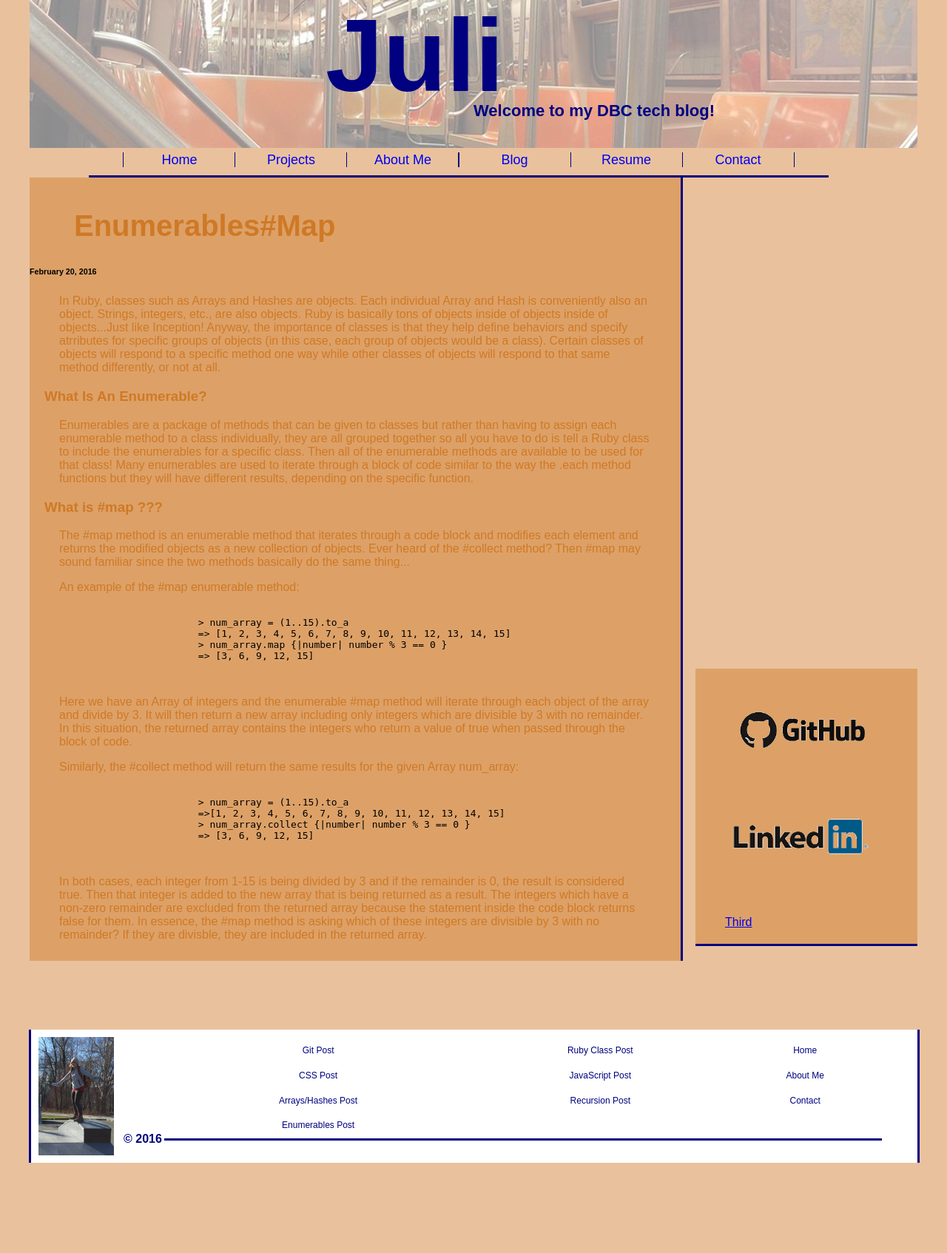
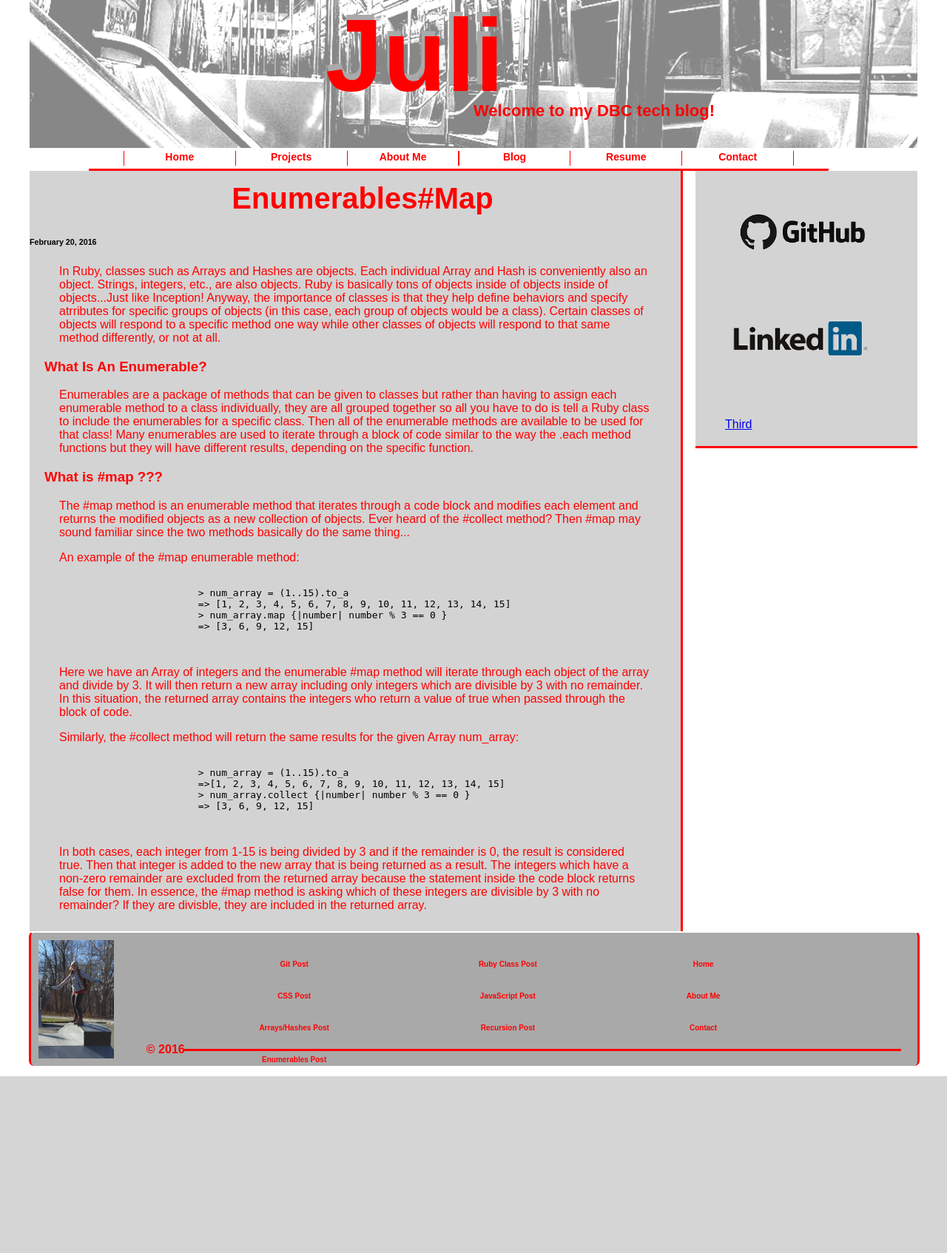
Before and after one commit to juli212/juli212.github.io, a PHP site: page /blog/enumerable-methods.html in a window 1280 px wide. Shown: the whole page at 74% size. After the commit the page ends 1455 px from the top, so only its background shows below. Run offline with PHP 8.4, Linux system fonts and the light colour scheme.

Commit message:
update website layout and css

```diff
--- a/blog/arrays-hashes.html
+++ b/blog/arrays-hashes.html
@@ -5,14 +5,16 @@
   <meta charset="UTF-8">
   <link rel="icon" href="../imgs/titlepic.png" />
   <link rel="stylesheet" type="text/css" href="../stylesheets/default.css">
+  <link rel="stylesheet" type="text/css" href="../stylesheets/blog.css">
 </head>
 
 <body>
 	<header>
 		<div>
-			<img src="../imgs/subway.png" />
+			<img src="../imgs/subwaybw.png" />
 		</div>
 	<h1>Juli</h1>
+	<h1 id="j2">Juli</h1>
 	<h5>Welcome to my DBC tech blog!</h5>
 	</header>
 
--- a/blog/blog-template.html
+++ b/blog/blog-template.html
@@ -5,12 +5,13 @@
   <meta charset="UTF-8">
   <link rel="icon" href="imgs/titlepic.png" />
   <link rel="stylesheet" type="text/css" href="../stylesheets/default.css">
+  <link rel="stylesheet" type="text/css" href="../stylesheets/blog.css">
 </head>
 
 <body>
 	<header>
 		<div>
-			<img src="../imgs/subway.png" />
+			<img src="../imgs/subwaybw.png" />
 		</div>
 	<h1>Juli</h1>
 	<h5>Welcome to my DBC tech blog!</h5>
--- a/blog/css-concepts.html
+++ b/blog/css-concepts.html
@@ -5,14 +5,16 @@
   <meta charset="UTF-8">
   <link rel="icon" href="../imgs/titlepic.png" />
   <link rel="stylesheet" type="text/css" href="../stylesheets/default.css">
+  <link rel="stylesheet" type="text/css" href="../stylesheets/blog.css">
 </head>
 
 <body>
 	<header>
 		<div>
-			<img src="../imgs/subway.png" />
+			<img src="../imgs/subwaybw.png" />
 		</div>
 	<h1>Juli</h1>
+	<h1 id="j2">Juli</h1>
 	<h5>Welcome to my DBC tech blog!</h5>
 	</header>
 
--- a/blog/enumerable-methods.html
+++ b/blog/enumerable-methods.html
@@ -5,14 +5,16 @@
   <meta charset="UTF-8">
   <link rel="icon" href="../imgs/titlepic.png" />
   <link rel="stylesheet" type="text/css" href="../stylesheets/default.css">
+  <link rel="stylesheet" type="text/css" href="../stylesheets/blog.css">
 </head>
 
 <body>
 	<header>
 		<div>
-			<img src="../imgs/subway.png" />
+			<img src="../imgs/subwaybw.png" />
 		</div>
 	<h1>Juli</h1>
+	<h1 id="j2">Juli</h1>
 	<h5>Welcome to my DBC tech blog!</h5>
 	</header>
 
@@ -34,7 +36,7 @@
 					<li><a href="css-concepts.html" >CSS Post</a></li>
 					<li><a href="arrays-hashes.html" >Arrays/Hashes</a></li>
 					<li><a href="enumerable-methods.html" >Enumerables Post</a></li>
-					<li><a href="ruby-class.html" >Ruby Class Post</a></li>
+					<li><a href="ruby-classes.html" >Ruby Class Post</a></li>
 					<li><a href="javascript.html" >JavaScript Post</a></li>
 					<li><a href="tech.html" >Recursion Post</a></li>
 				</ul>
--- a/blog/git.html
+++ b/blog/git.html
@@ -5,14 +5,16 @@
   <meta charset="UTF-8">
   <link rel="icon" href="../imgs/titlepic.png" />
   <link rel="stylesheet" type="text/css" href="../stylesheets/default.css">
+  <link rel="stylesheet" type="text/css" href="../stylesheets/blog.css">
 </head>
 
 <body>
 	<header>
 		<div>
-			<img src="../imgs/subway.png" />
+			<img src="../imgs/subwaybw.png" />
 		</div>
 	<h1>Juli</h1>
+	<h1 id="j2">Juli</h1>
 	<h5>Welcome to my DBC tech blog!</h5>
 	</header>
 
--- a/blog/javascript.html
+++ b/blog/javascript.html
@@ -5,14 +5,16 @@
   <meta charset="UTF-8">
   <link rel="icon" href="../imgs/titlepic.png" />
   <link rel="stylesheet" type="text/css" href="../stylesheets/default.css">
+  <link rel="stylesheet" type="text/css" href="../stylesheets/blog.css">
 </head>
 
 <body>
 	<header>
 		<div>
-			<img src="../imgs/subway.png" />
+			<img src="../imgs/subwaybw.png" />
 		</div>
 	<h1>Juli</h1>
+	<h1 id="j2">Juli</h1>
 	<h5>Welcome to my DBC tech blog!</h5>
 	</header>
 
--- a/blog/ruby-classes.html
+++ b/blog/ruby-classes.html
@@ -5,14 +5,16 @@
   <meta charset="UTF-8">
   <link rel="icon" href="../imgs/titlepic.png" />
   <link rel="stylesheet" type="text/css" href="../stylesheets/default.css">
+  <link rel="stylesheet" type="text/css" href="../stylesheets/blog.css">
 </head>
 
 <body>
 	<header>
 		<div>
-			<img src="../imgs/subway.png" />
+			<img src="../imgs/subwaybw.png" />
 		</div>
 	<h1>Juli</h1>
+    <h1 id="j2">Juli</h1>
 	<h5>Welcome to my DBC tech blog!</h5>
 	</header>
 
--- a/blog/tech.html
+++ b/blog/tech.html
@@ -5,14 +5,16 @@
   <meta charset="UTF-8">
   <link rel="icon" href="../imgs/titlepic.png" />
   <link rel="stylesheet" type="text/css" href="../stylesheets/default.css">
+  <link rel="stylesheet" type="text/css" href="../stylesheets/blog.css">
 </head>
 
 <body>
 	<header>
 		<div>
-			<img src="../imgs/subway.png" />
+			<img src="../imgs/subwaybw.png" />
 		</div>
 	<h1>Juli</h1>
+	<h1 id="j2">Juli</h1>
 	<h5>Welcome to my DBC tech blog!</h5>
 	</header>
 
--- a/projects/cheat-sheet.html
+++ b/projects/cheat-sheet.html
@@ -11,9 +11,10 @@
 <body>
 	<header>
 		<div>
-			<img src="../imgs/subway.png" />
+			<img src="../imgs/subwaybw.png" />
 		</div>
 	<h1>Juli</h1>
+	<h1 id="j2">Juli</h1>
 	<h5>Welcome to my DBC tech blog!</h5>
 	</header>
 
--- a/projects/index.html
+++ b/projects/index.html
@@ -5,15 +5,16 @@
 	<meta charset="UTF-8">
 	<link rel="icon" href="../imgs/titlepic.png" />
 	<link rel="stylesheet" type="text/css" href="../stylesheets/default.css">
-	<link rel="stylesheet" type="text/css" href="../stylesheets/blog.css">
+	<link rel="stylesheet" type="text/css" href="../stylesheets/project.css">
 	</head>
 
 <body>
 	<header>
 		<div>
-			<img src="../imgs/subway.png" />
+			<img src="../imgs/subwaybw.png" />
 		</div>
 	<h1>Juli</h1>
+	<h1 id="j2">Juli</h1>
 	<h5>Welcome to my Projects Page!</h5>
 	</header>
 
--- a/stylesheets/blog.css
+++ b/stylesheets/blog.css
@@ -1,14 +1,18 @@
 h2 {
-	font-size: 60px; color: navy; text-align: center; padding: 5px; margin: 0px;
+	font-size: 60px; color: #FF0000; text-align: center; padding: 5px; margin: 0px;
 }
 
-ul {
-	list-style: none; relative; margin: 30px 0px 0px 130px; width: 600px; height: 300px;
+section ul {
+	list-style: none; margin: 30px 0px 0px 130px; width: 600px; height: 300px;
 }
 
-ul li {
-	padding: 5px 0px; font-size: 12px;
+section ul li {
+	padding: 5px 0px; font-size: 12px; color: #A9A9A9;
 }
-ul a {
-	text-decoration: none; color: navy; font-size: 20px;
+section ul a {
+	text-decoration: none; color: #FF0000; font-size: 20px;
 }
+
+section img {
+	padding: 0px 40px;
+}
--- a/stylesheets/default.css
+++ b/stylesheets/default.css
@@ -1,8 +1,23 @@
+/*
+FF0000= red
+A9A9A9 = darker grey
+D3D3D3 = lighter grey
+
+body
+	header
+	nav
+	section
+		?article?
+	aside
+	footer
+
+ */
+
 body {
-	position: relative; width: 1200px; height: 100%; margin: 0px auto; padding: 0; font-family: sans-serif; background-color: rgba(207, 121, 38, 0.45);
+	position: relative; width: 1200px; height: 100%; margin: 0px auto; padding: 0; font-family: sans-serif; background-color: white;
 }
 header {
-	position: relative; margin: 0; background-color: white; height: 200px;
+	position: relative; margin: 0; background-color: white; height: 200px; width: 1200px;
 }
 
 header img {
@@ -10,41 +25,45 @@
 }
 
 h1 {
-	font-size: 140px; color: navy;  position: absolute; top: -100px; left: 400px;
+	font-size: 140px; color: #FF0000;  position: absolute; top: -100px; left: 400px; z-index: 3;
+}
+
+#j2 { font-size: 135px; color: #A9A9A9; z-index: 2;
+
 }
 h2 {
-	color: #CF7926;
+	font-size: 40px; color: #FF0000; text-align: center; padding: 5px; margin: 0px;
 }
 h3 {
-	margin-left: 20px; color: #CF7926;
+	margin-left: 20px; color: #FF0000;
 }
 h4{
-	margin-left: 100px; font-size: 20px; color: navy;
+	margin-left: 100px; font-size: 20px; color: #FF0000;
 }
 h5 {
-	font-size: 22px; color: navy; font-weight: bold; position: absolute; top: 100px; left: 600px;
+	font-size: 22px; color: #FF0000; font-weight: bold; position: absolute; top: 100px; left: 600px;
 }
 
 nav {
-	position: relative; border-bottom: 3px solid navy; border-radius: 1px; width: 1000px; left: 80px;
+	position: relative; border-bottom: 3px solid #FF0000; border-radius: 1px; width: 1000px; left: 80px;
 }
 nav a {
 	text-decoration: none;
 }
 nav ul {
-	position: relative; text-align: center; width: 1000px; height: 25px; margin: 0px; padding: 0px; font-size: 18px; padding: 6px 0px;
+	position: relative; text-align: center; width: 1000px; height: 20px; margin: 0px; font-weight: bold; font-size: 14px; padding: 4px 0px;
 }
-nav ul:after {
+/*nav ul:after {
 	clear:both; display: block;
-}
+}*/
 nav ul li {
-	 display: inline-block;  width: 150px; height: 20px; margin: 0px -3px; border-left: 1px solid navy; border-right: 1px solid navy;
+	 display: inline-block;  width: 150px; height: 20px; margin: 0px -2.5px; border-left: 1px solid #FF0000; border-right: 1px solid #FF0000;
 }
 nav ul li a {
-	display: block;
+	display: block; color: #FF0000;
 }
 nav ul li:hover {
-	background-color: orange; font-weight: bold;
+	background-color: #A9A9A9; border-radius: 7px;
 }
 nav ul ul {
 	position: absolute; margin: 0px; z-index: 1; display: none;
@@ -53,22 +72,20 @@
 	display: block; font-weight: normal;
 }
 nav ul ul li {
-	 position: relative; display: block; border-left: none; border-right: none; border-top: 1px solid navy; border-bottom: 1px solid navy; background-color: white; width: 150px; height: 20px; margin: -1px 1px; padding: 3px 0px;
+	 position: relative; display: block; border-left: none; border-right: none; border-top: 1px solid #FF0000; border-bottom: 1px solid #FF0000; background-color: white; width: 150px; height: 20px; margin: -1px 1px; padding: 3px 0px; border-radius: 7px;
 }
 
 section {
-	width: 840px; border-right: 3px solid navy; position: relative; top: -20px; left: 0px; padding: 10px 40px 10px 0px; margin: 20px 0px 0px; background-color: rgba(207, 121, 38, 0.45);
+	width: 840px; border-right: 3px solid #FF0000; /*position: relative; top: 0px; left: 0px;*/ padding: 10px 40px 10px 0px; margin: 0px; background-color: #D3D3D3; float: left;
 }
 section h2 {
 	margin-left: 60px; font-size: 40px;
 }
 section p {
-	margin-left: 40px; color: #CF7926;
+	margin-left: 40px; color: #FF0000;
 }
 aside {
-	 width: 300px; border-bottom: 3px solid navy; padding: 0px;
-	 position: relative; left: 900px; top: -415px;
-	background-color: rgba(207, 121, 38, 0.45);
+	 width: 300px; border-bottom: 3px solid #FF0000; padding: 0px; /*position: relative; left: 900px; top: -415px;*/	background-color: #D3D3D3; float: right;
 }
 aside div {
 	width: 250px; position: relative; top: 0px; border: margin: 30px 0px; padding: 50px 40px 20px;
@@ -77,37 +94,24 @@
 	width: 200px; display: inline;
 }
 footer {
-	border-left: 3px solid navy; border-right: 3px solid navy; position: absolute; bottom: 120px; width: 1198px; height: 180px; margin: 0px 0px 2px -1px; background-color: white;
+	border-left: 3px solid #FF0000; border-right: 3px solid #FF0000; border-top: 2px solid white; width: 1198px; height: 180px; margin: 0px 0px 2px -1px; background-color: #A9A9A9; clear: both; position: relative; border-radius: 7px;
 }
 
 footer img {
-	position: absolute; height: 160px; width: auto; left: 10px; top: 10px;
+	position: relative; height: 160px; width: auto; left: 10px; top: 10px; display: inline-block;
 }
 footer table {
-	position: absolute; width: 970px; height: 140px; top: 10px; left: 180px; border-bottom: 3px solid navy; margin-right: 20px;
+	position: relative; width: 970px; height: 140px; top: 0px; left: 100px; border-bottom: 3px solid #FF0000; margin-right: 20px; display: inline-block;
 }
 footer tr {
-	text-align: center;  font-size: 12px;
+	text-align: center;  font-size: 10px; font-weight: bold; padding-left: 50px;
 }
 footer tr a {
-	text-decoration: none; color: navy;
+	text-decoration: none; color: #FF0000;
+}
+footer tr td {
+	padding: 15px 100px;
 }
 footer p {
-	position: absolute; width: 1000px; bottom: 7px; left: 125px; font-weight: bold; color: navy;
+	position: relative;  bottom: -3px; left: -945px; font-weight: bold; color: #FF0000; display: inline-block;
 }
-
-form {
-	border: 3px solid navy; border-radius: 10px; width: 600px; margin: 0 auto;
-}
-form fieldset {
-	border: none;
-}
-form input {
-	min-width: 200px; border: 1px solid navy; margin: 0px 0px 0px 50px; padding: 2px 0px 0px 5px; border-radius: 4px;
-}
-form textarea {
-	min-width: 400px; min-height: 200px; border: 1px solid navy; margin: 0px 0px 0px 50px; padding: 2px 0px 0px 5px; border-radius: 4px;
-}
-form button {
-	width: 100px; height: 30px; margin: 0px 0px 0px 100px; border: 1px solid navy; background-color: #CF7926; color: navy; font-weight: bold; border-radius: 4px;
-}
```
Also changed, not shown: about.html (+41 -7 lines), blog/index.html (+9 -8 lines), contact.html (+5 -3 lines), index.html (+8 -5 lines), stylesheets/about.css (+15 -13 lines), stylesheets/contact.css (added, +15 -0 lines), stylesheets/project.css (+19 -0 lines), imgs/subwaybw.png (added).
